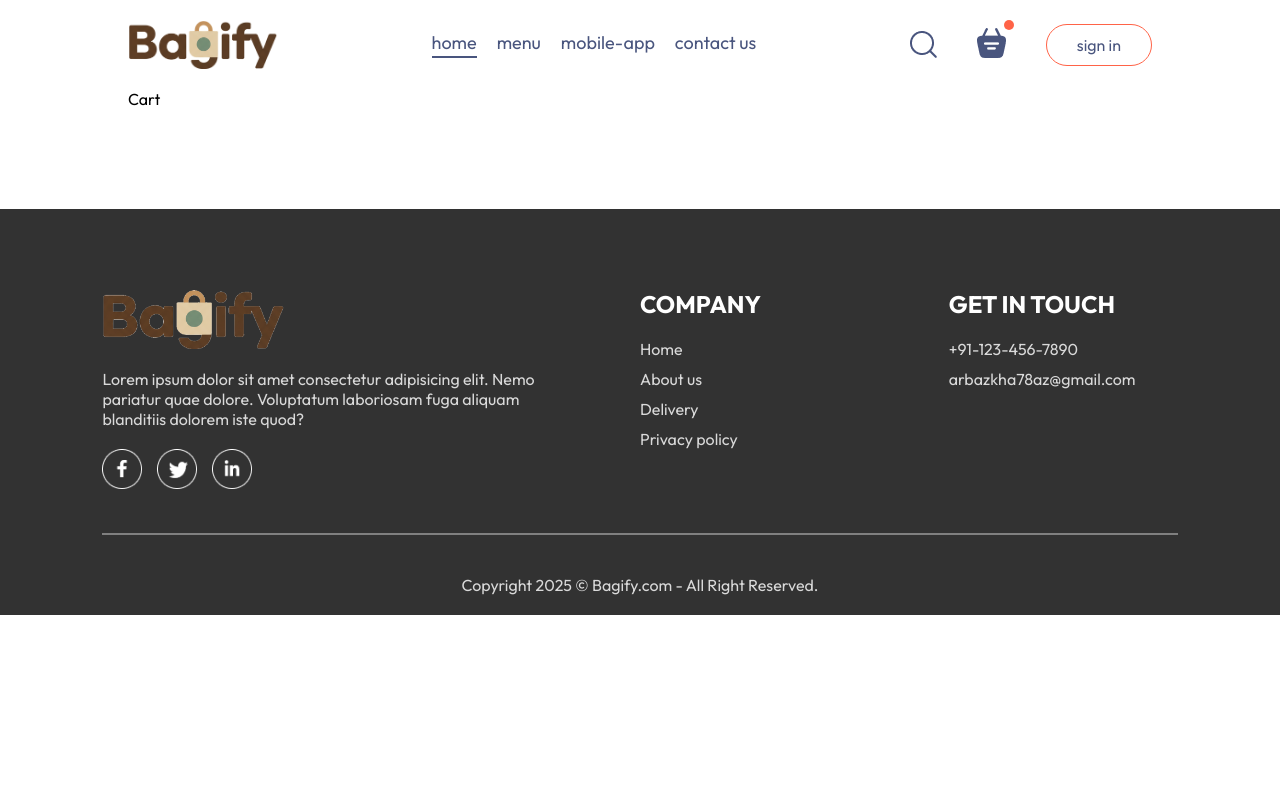
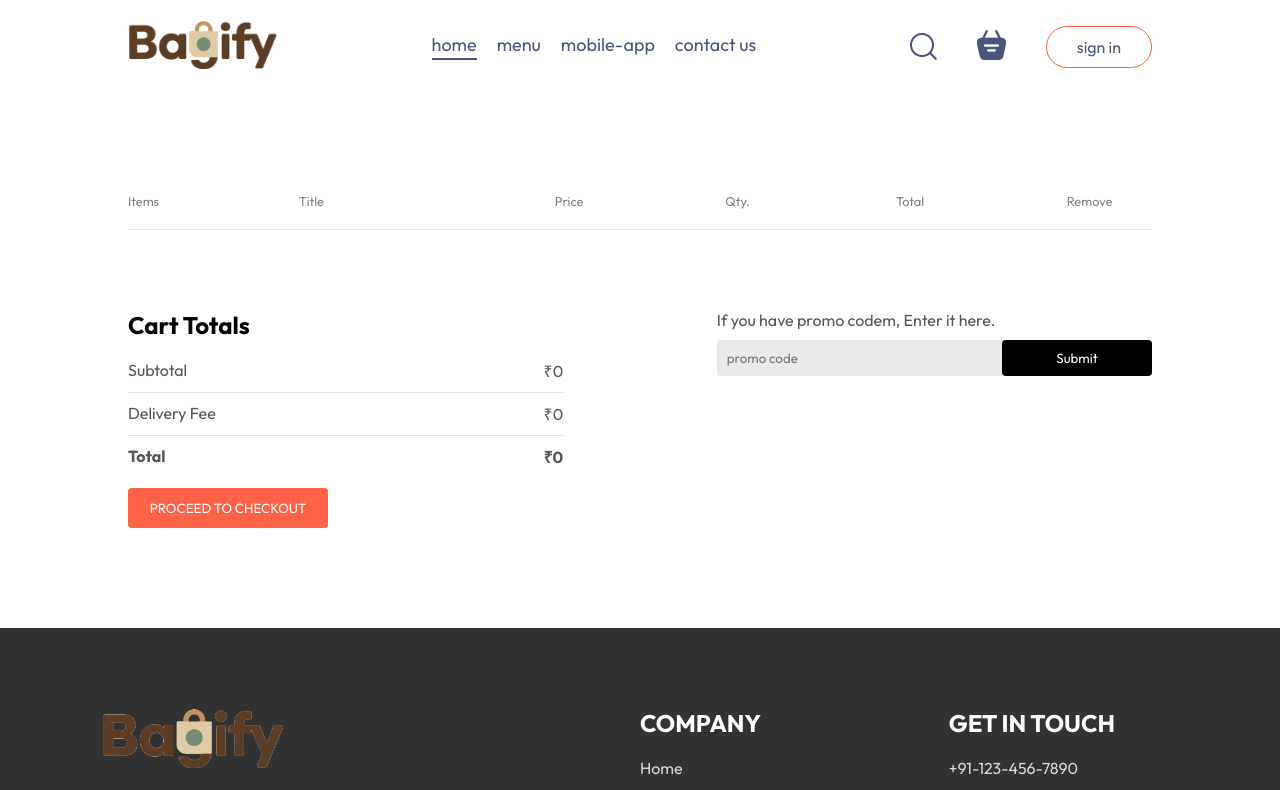
Before and after one commit to arbazzkhann/MERN-Bag-Selling-Project, a React (Vite) app in the folder frontend/: page /cart in a window 1280 px wide. Shown: the top 790 px of the page. Built offline with nearby package versions, Linux system fonts and the light colour scheme.

Commit message:
Adding cart feature

```diff
--- a/frontend/src/App.jsx
+++ b/frontend/src/App.jsx
@@ -1,4 +1,4 @@
-import React from 'react';
+import React, { useState } from 'react';
 import Navbar from './components/Navbar/Navbar';
 import { assets } from './assets/assets';
 import { Routes, Route } from 'react-router-dom';
@@ -6,12 +6,16 @@
 import Cart from './pages/Cart/Cart';
 import PlaceOrder from './pages/PlaceOrder/PlaceOrder';
 import Footer from './components/Footer/Footer';
+import LoginPopup from './components/LoginPopup/LoginPopup';
 
 const App = () => {
+  const [showLogin, setShowLogin] = useState(false);
+
   return (
     <>
+      {showLogin ? <LoginPopup setShowLogin={setShowLogin} /> : <></>}
       <div className='app'>
-        <Navbar />
+        <Navbar setShowLogin={setShowLogin}/>
         <Routes>
           <Route path="/" element={<Home/>}/>
           <Route path="/cart" element={<Cart/>}/>
--- a/frontend/src/components/Navbar/Navbar.jsx
+++ b/frontend/src/components/Navbar/Navbar.jsx
@@ -1,14 +1,17 @@
-import React, { useState } from 'react'
+import React, { useContext, useState } from 'react'
 import './Navbar.css'
 import { assets } from '../../assets/assets'
 import { Link } from 'react-router-dom';
+import { StoreContext } from '../../context/StoreContext';
 
 const Navbar = ({setShowLogin}) => {
-  const [menu, setMenu] = useState("home")
+  const [menu, setMenu] = useState("home");
+
+  const {getTotalCartAmount} = useContext(StoreContext);
 
   return (
     <div className='navbar'>
-      <img src={assets.logo} alt="" className='logo'/>
+      <Link to="/"><img src={assets.logo} alt="" className='logo'/></Link>
       <ul className="navbar-menu">
         <Link to='/' onClick={() => setMenu("home")} className={menu === "home" ? "active" : ""}>home</Link>
         <a href='#explore-menu' onClick={() => setMenu("menu")} className={menu === "menu" ? "active" : ""}>menu</a>
@@ -18,8 +21,8 @@
       <div className="navbar-right">
         <img src={assets.search_icon} alt="" />
         <div className='navbar-search-icon'>
-          <img src={assets.basket_icon} alt="" />
-          <div className='dot'></div>
+          <Link to='/cart'><img src={assets.basket_icon} alt="" /></Link>
+          <div className={getTotalCartAmount() === 0 ? "" : "dot"}></div>
         </div>
         <button onClick={() => setShowLogin(true)}>sign in</button>
       </div>
--- a/frontend/src/context/StoreContext.jsx
+++ b/frontend/src/context/StoreContext.jsx
@@ -19,9 +19,17 @@
         setCartItems(prev => ({...prev, [itemId] : prev[itemId] - 1}));
     }
 
-    useEffect(() => {
-        console.log(cartItems);
-    }, [cartItems]);
+    const getTotalCartAmount = () => {
+        let totalAmount = 0;
+        for(const item in cartItems) {
+            if(cartItems[item] > 0) {
+                let itemInfo = bag_list.find(product => product._id === item);
+                totalAmount += itemInfo.price * cartItems[item];
+            }
+        }
+
+        return totalAmount;
+    }
 
     const contextValue = {
         bag_list,
@@ -30,7 +38,8 @@
         cartItems,
         setCartItems,
         addToCart,
-        removeFromCart
+        removeFromCart,
+        getTotalCartAmount
     }
 
     return (
--- a/frontend/src/pages/Cart/Cart.css
+++ b/frontend/src/pages/Cart/Cart.css
@@ -0,0 +1,107 @@
+.cart {
+    margin-top: 100px;
+}
+
+.cart-items-title {
+    display: grid;
+    grid-template-columns: 1fr 1.5fr 1fr 1fr 1fr 0.5fr;
+    align-items: center;
+    color: grey;
+    font-size: max(1vw, 12px);
+}
+
+.cart-items-item {
+    margin: 10px 0px;
+    color: black;
+}
+
+.cart-items-item img {
+    width: 50px;
+}
+
+.cart hr {
+    height: 1px;
+    background-color: #e2e2e2;
+    border: none;
+}
+
+.cart-items-item .cross {
+    cursor: pointer;
+}
+
+.cart-bottom {
+    margin-top: 80px;
+    display: flex;
+    justify-content: space-between;
+    gap: max(12vw, 20px);
+}
+
+.cart-total {
+    flex: 1;
+    display: flex;
+    flex-direction: column;
+    gap: 20px;
+}
+
+.cart-total-details {
+    display: flex;
+    justify-content: space-between;
+    color: #555;
+}
+
+.cart-total hr {
+    margin: 10px 0px;
+}
+
+.cart-total button {
+    border: none;
+    color: white;
+    background-color: tomato;
+    width: max(15vw, 200px);
+    padding: 12px 0px;
+    border-radius: 4px;
+    cursor: pointer;
+}
+
+.cart-promocode {
+    flex: 1;
+}
+
+.cart-promocode p {
+    color: #555;
+}
+
+.cart-promocode-input {
+    margin-top: 10px;
+    display: flex;
+    justify-content: space-between;
+    align-items: center;
+    background: #eaeaea;
+    border-radius: 4px;
+}
+
+.cart-promocode-input input {
+    background-color: transparent;
+    border: none;
+    outline: none;
+    padding-left: 10px;
+}
+
+.cart-promocode-input button {
+    width: max(10vw, 150px);
+    padding: 10px 5px;
+    background-color: black;
+    border: none;
+    color: white;
+    border-radius: 4px;
+}
+
+@media (max-width: 750px) {
+    .cart-bottom {
+        flex-direction: column-reverse;
+    }
+
+    .cart-promocode {
+        justify-content: start;
+    }
+}
--- a/frontend/src/pages/Cart/Cart.jsx
+++ b/frontend/src/pages/Cart/Cart.jsx
@@ -1,9 +1,76 @@
-import React from 'react'
+import React, { useContext } from 'react'
 import "./Cart.css"
+import { StoreContext } from '../../context/StoreContext'
+import { useNavigate } from 'react-router-dom';
 
 const Cart = () => {
+  const {cartItems, bag_list, removeFromCart, getTotalCartAmount} = useContext(StoreContext);
+
+  const navigate = useNavigate();
+
   return (
-    <div>Cart</div>
+    <div className='cart'>
+      <div className="cart-items">
+        <div className="cart-items-title">
+          <p>Items</p>
+          <p>Title</p>
+          <p>Price</p>
+          <p>Qty.</p>
+          <p>Total</p>
+          <p>Remove</p>
+        </div>
+        <br />
+        <hr />
+        {bag_list.map((item, index) => {
+          if(cartItems[item._id] > 0) {
+            return (
+              <div>
+                <div key={index} className='cart-items-title cart-items-item'>
+                  <img src={item.image} alt="" />
+                  <p>{item.name}</p>
+                  <p>₹{item.price}</p>
+                  <p>{cartItems[item._id]}</p>
+                  <p>₹{item.price * cartItems[item._id]}</p>
+                  <p onClick={() => removeFromCart(item._id)} className='cross'>x</p>
+                </div>
+                <hr />
+              </div>
+            );
+          }
+        })}
+      </div>
+      <div className='cart-bottom'>
+        <div className="cart-total">
+          <h2>Cart Totals</h2>
+          <div>
+            <div className='cart-total-details'>
+              <p>Subtotal</p>
+              <p>₹{getTotalCartAmount()}</p>
+            </div>
+            <hr />
+            <div className='cart-total-details'>
+              <p>Delivery Fee</p>
+              <p>₹{getTotalCartAmount() === 0 ? 0 : 40}</p>
+            </div>
+            <hr />
+            <div className='cart-total-details'>
+              <b>Total</b>
+              <b>₹{getTotalCartAmount() === 0 ? 0 : getTotalCartAmount() + 40}</b>
+            </div>
+          </div>
+          <button onClick={() => navigate('/place-order')}>PROCEED TO CHECKOUT</button>
+        </div>
+        <div className='cart-promocode'>
+          <div>
+            <p>If you have promo codem, Enter it here.</p>
+            <div className='cart-promocode-input'>
+              <input type="text" placeholder='promo code'/>
+              <button>Submit</button>
+            </div>
+          </div>
+        </div>
+      </div>
+    </div>
   )
 }
 
```
